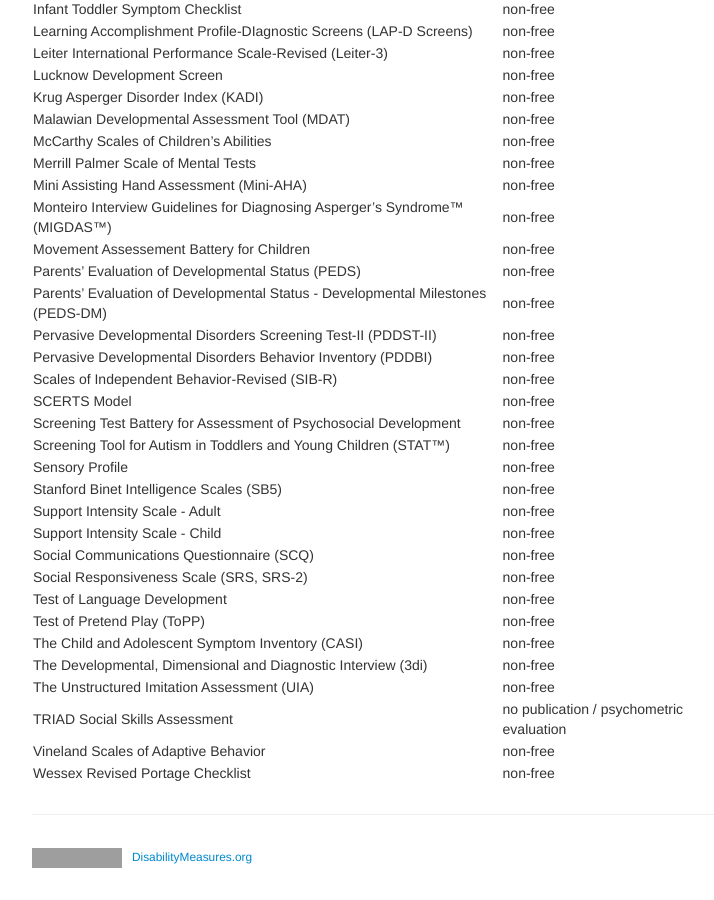
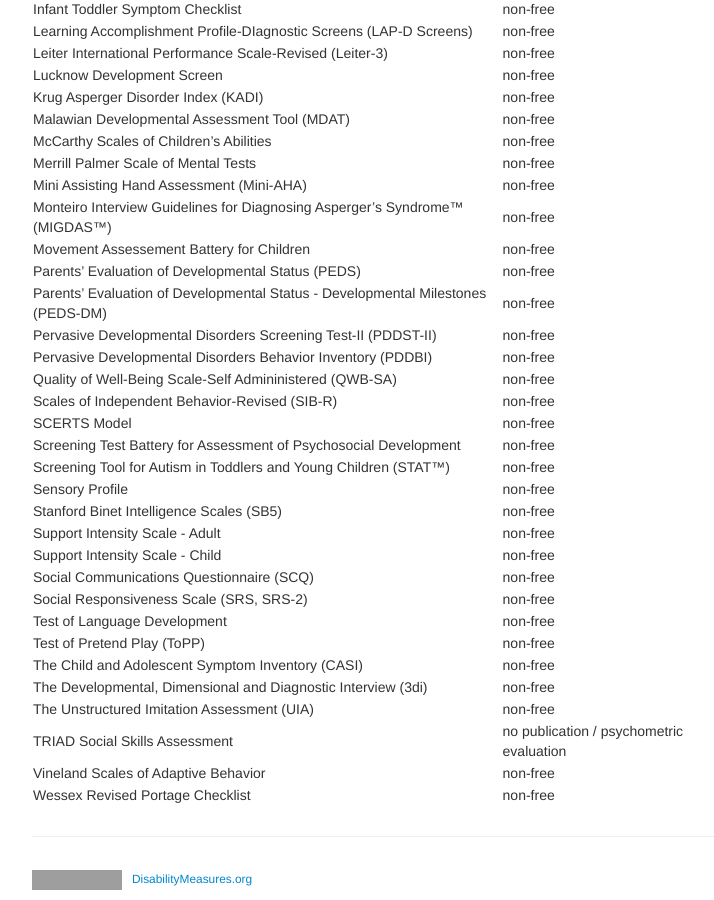
Before and after one commit to mjmaenner/disabilitymeasures, a Jekyll site: the page built from pages/donotqualify.md, in a window 1280 px wide and 900 px high, scrolled down 1486 px. Shown: the whole window, without its empty margins (258-972 px from the left). Built offline with Jekyll 4.4.1, drawn with Linux system fonts in a browser that asks for light colours; before the commit the page ends 2364 px from its top, so only the background shows below that; grey boxes are pictures that could not be loaded.

Commit message:
qwb scale

```diff
--- a/pages/donotqualify.md
+++ b/pages/donotqualify.md
@@ -84,6 +84,7 @@ Parents' Evaluation of Developmental Status (PEDS) | non-free
 Parents' Evaluation of Developmental Status - Developmental Milestones (PEDS-DM) | non-free
 Pervasive Developmental Disorders Screening Test-II (PDDST-II) | non-free
 Pervasive Developmental Disorders Behavior Inventory (PDDBI) | non-free
+Quality of Well-Being Scale-Self Admininistered (QWB-SA) | non-free
 Scales of Independent Behavior-Revised (SIB-R) | non-free
 SCERTS Model | non-free
 Screening Test Battery for Assessment of Psychosocial Development | non-free
```
